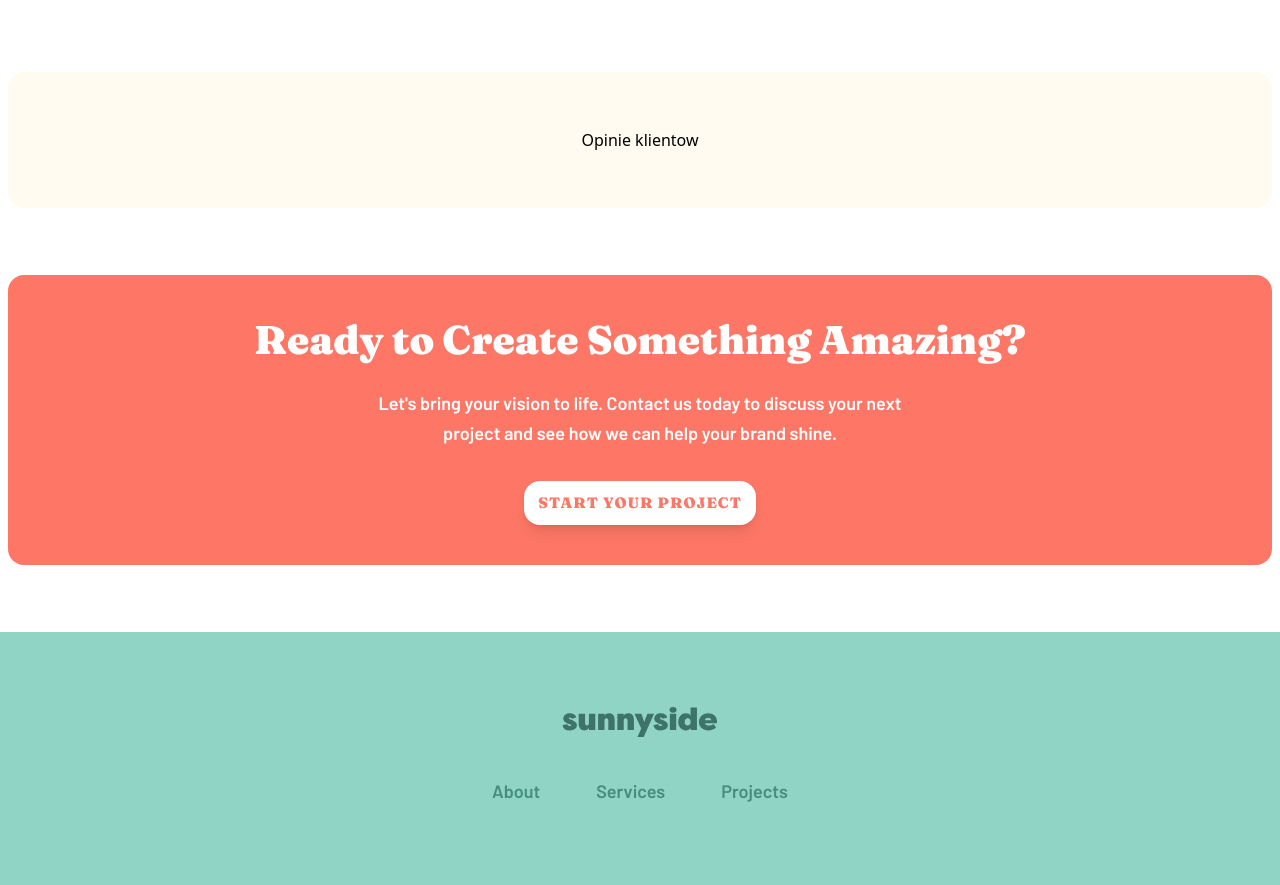
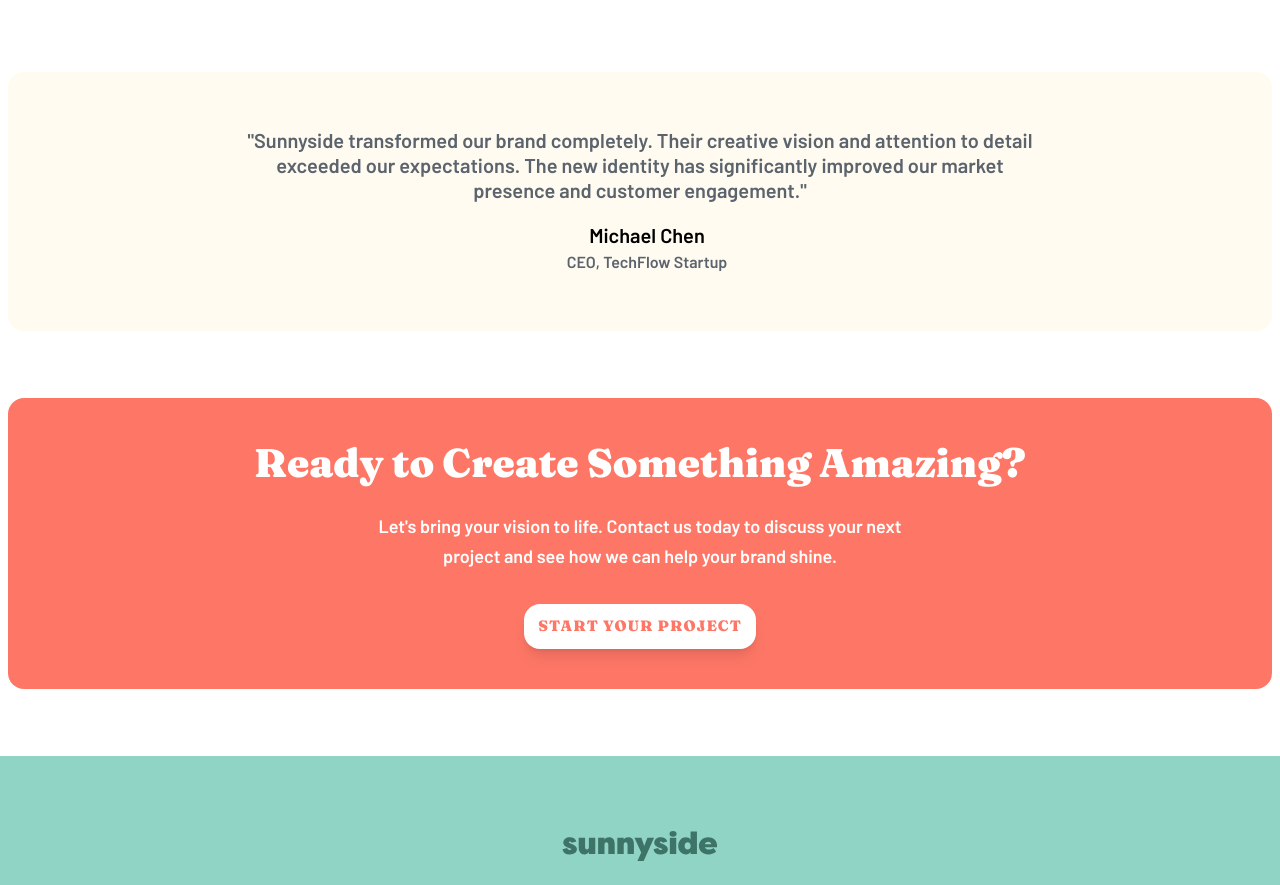
Before and after one commit to JakubM-I/agency-landing-page, a React (Vite) app: page /sunnyside/projects in a window 1280 px wide. Shown: the part 4160-5045 px from the top of the page. Built offline with nearby package versions, Linux system fonts and the light colour scheme.

Commit message:
Add testimoanial item structure

```diff
--- a/src/features/projects/Testimonials/index.tsx
+++ b/src/features/projects/Testimonials/index.tsx
@@ -2,7 +2,18 @@ const Testimonials = () => {
     return (
         <div className="pt-12 md:pt-16 px-5 md:px-2 full:px-0">
             <div className="px-6 md:px-10 py-14 flex flex-wrap items-start justify-center gap-12 sx:gap-6 lg:gap-12 bg-[#FFFBF0] rounded-2xl">
-                <p>Opinie klientow</p>
+                <div className="w-[min(800px,100%)] text-center">
+                    <div className="text-preset-11 sm:text-preset-9 text-grey-600 text-pretty mb-5">"Sunnyside transformed our brand completely. Their creative vision and attention to detail exceeded our expectations. The new identity has significantly improved our market presence and customer engagement."</div>
+                    <div className="flex justify-center items-center gap-3.5">
+                        <div>
+                            {/* img */}
+                        </div>
+                        <div className="text-center">
+                             <h4 className="text-preset-8 sm:text-preset-9">Michael Chen</h4>
+                             <p className="text-preset-12 sm:text-preset-11 text-grey-600">CEO, TechFlow Startup</p>
+                        </div>
+                    </div>
+                </div>
             </div>
         </div>
     );
```
